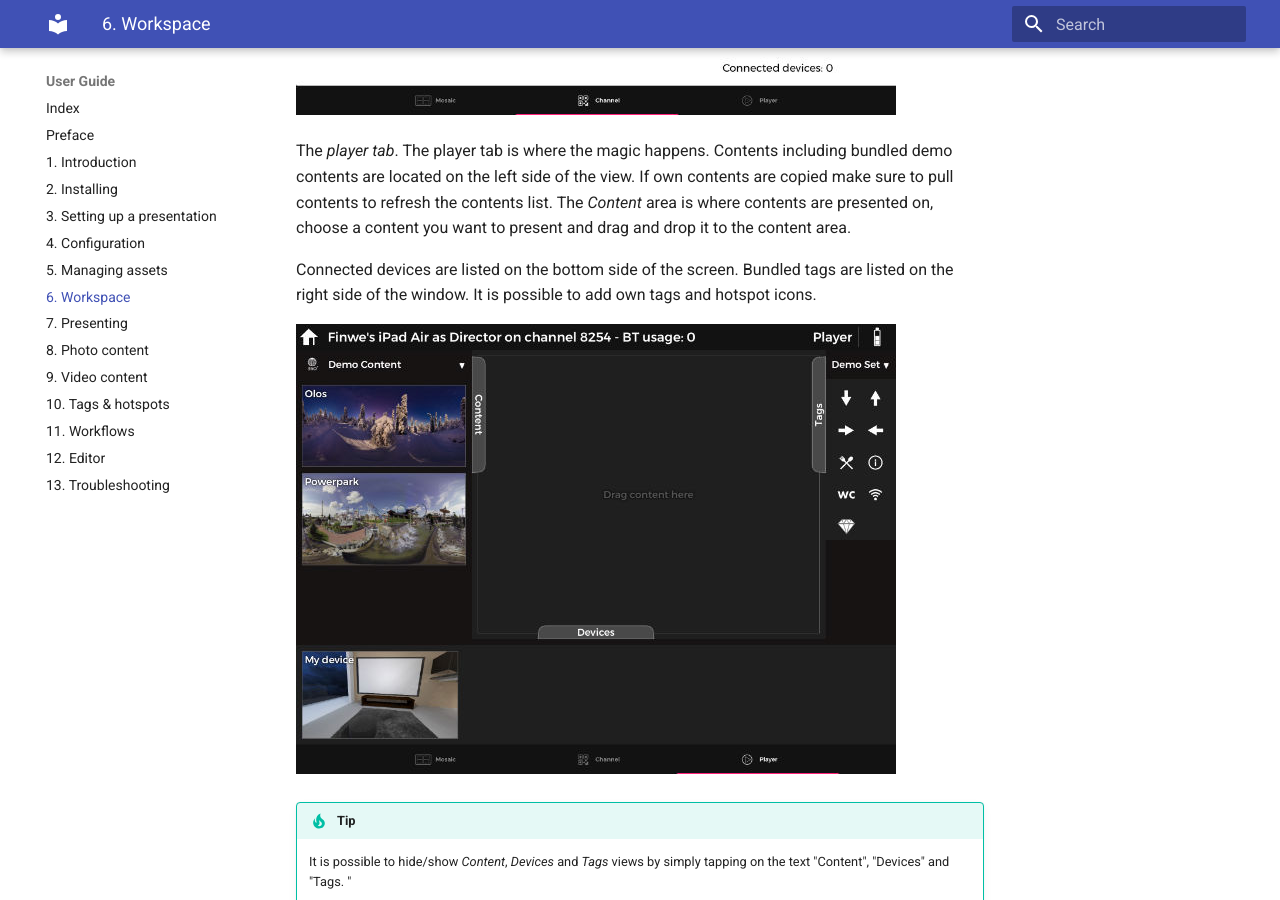
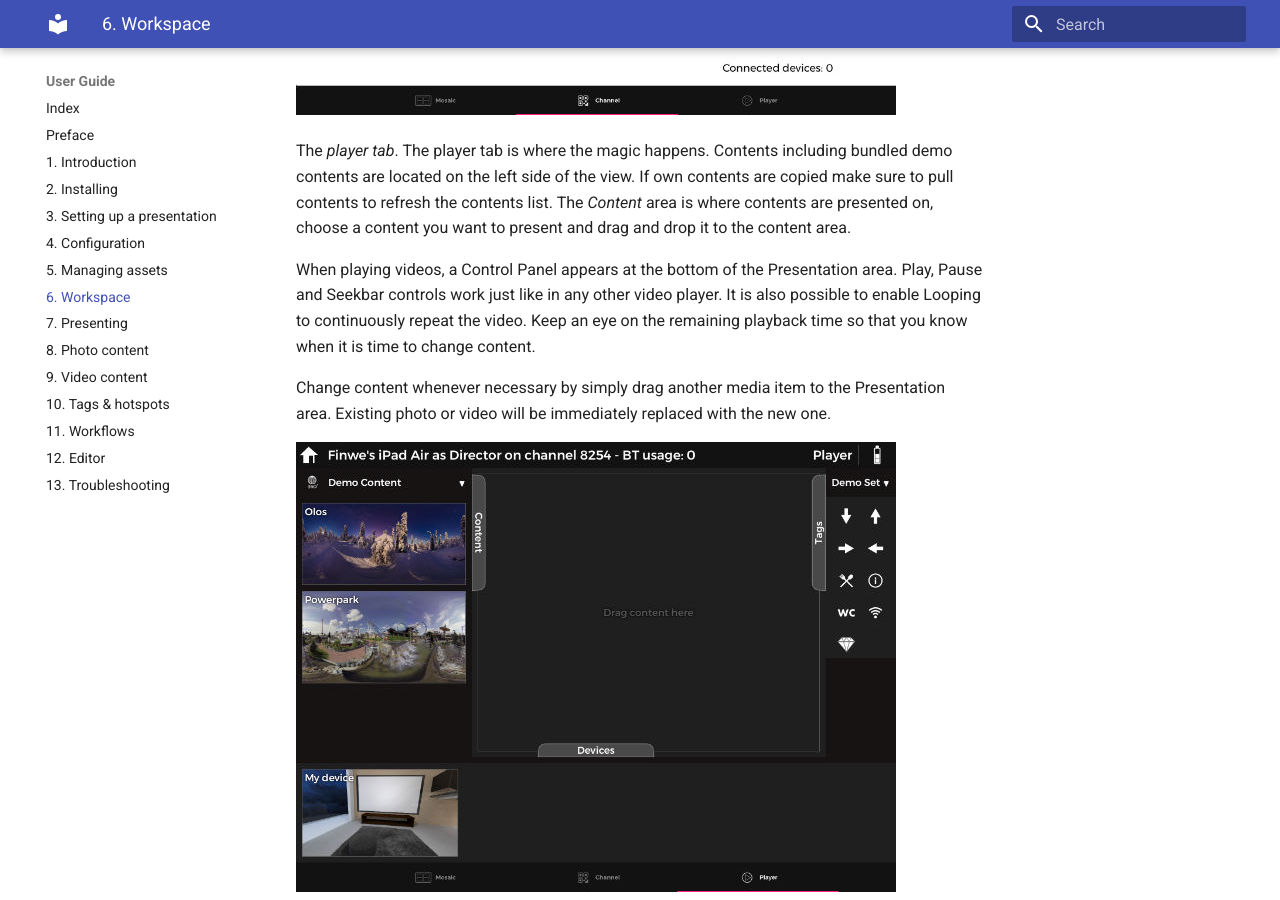
Before and after one commit to FinweLtd/doc-livesync-all, an MkDocs documentation site: the page built from docs/user_guide/workspace.md, in a window 1280 px wide and 900 px high, scrolled down 1304 px. Built offline with MkDocs 1.6.1 and Material for MkDocs 9.7.7, drawn with Linux system fonts in a browser that asks for light colours.

```diff
--- a/docs/user_guide/workspace.md
+++ b/docs/user_guide/workspace.md
@@ -13,9 +13,13 @@
 The *player tab*. The player tab is where the magic happens. Contents including bundled demo contents are located on the left side of the view. If own contents are copied make sure to pull contents to refresh the contents list.
 The *Content* area is where contents are presented on, choose a content you want to present and drag and drop it to the content area.
 
-Connected devices are listed on the bottom side of the screen. Bundled tags are listed on the right side of the window. It is possible to add own tags and hotspot icons.
+When playing videos, a Control Panel appears at the bottom of the Presentation area. Play, Pause and Seekbar controls work just like in any other video player. It is also possible to enable Looping to continuously repeat the video. Keep an eye on the remaining playback time so that you know when it is time to change content.
+
+Change content whenever necessary by simply drag another media item to the Presentation area. Existing photo or video will be immediately replaced with the new one.
 
 ![Player View](img/playerTab.jpg)
 
+Connected devices are listed on the bottom side of the screen. Bundled tags are listed on the right side of the window. It is possible to add own tags and hotspot icons.
+
 !!! Tip
     It is possible to hide/show *Content*, *Devices* and *Tags* views by simply tapping on the text "Content", "Devices" and "Tags. "
```
Also changed, not shown: docs/user_guide/hotspots.md (+1 -0 lines), docs/user_guide/photo_content.md (+15 -0 lines), docs/user_guide/video_content.md (+2 -0 lines).
